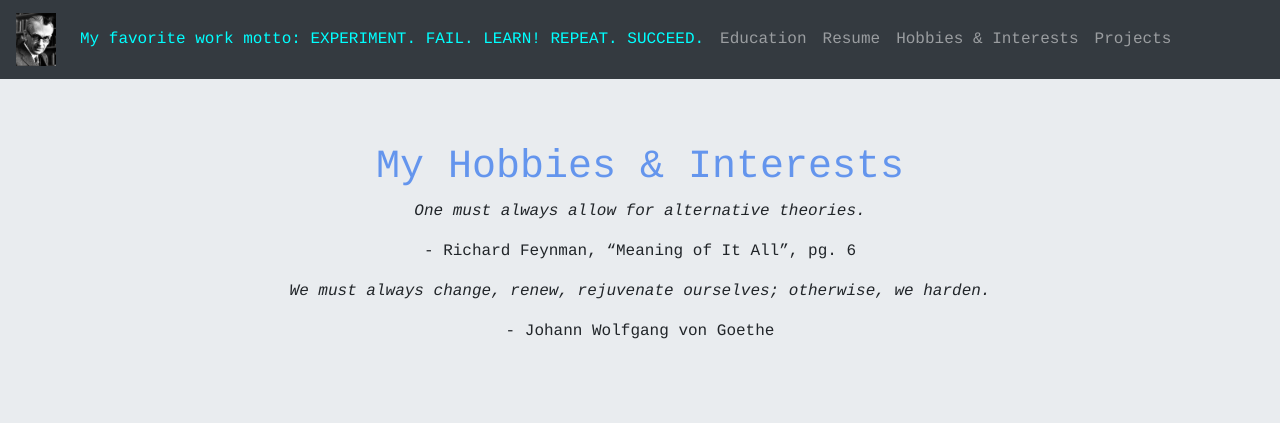
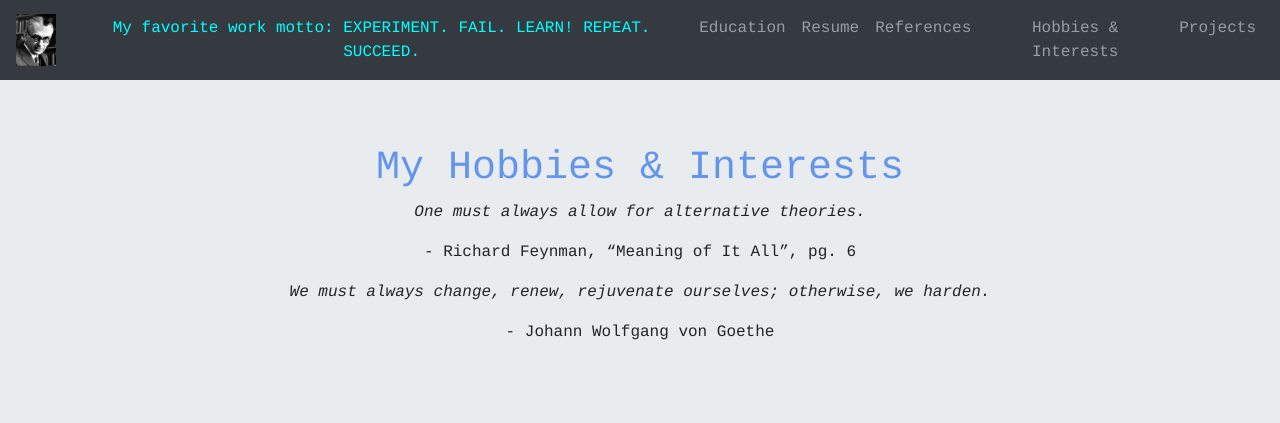
Before and after one commit to Austin-Faulkner/MyWebsite, a Flask app: page /hobbies in a window 1280 px wide. Shown: the top 423 px of the page. Run offline with Flask 2, Linux system fonts and the light colour scheme; some libraries are stand-ins or nearby versions.

Commit message:
added References.pdf

```diff
--- a/templates/education.html
+++ b/templates/education.html
@@ -54,6 +54,9 @@
       </li>
       <li class="nav-item">
           <a class="nav-link" href="{{ url_for('static', filename="css/images/Resume.pdf") }}">Resume</a>
+      </li>
+      <li class="nav-item">
+          <a class="nav-link" href="{{ url_for('static', filename="css/images/References.pdf") }}">References</a>
       </li>
       <li class="nav-item">
         <a class="nav-link" href="{{  url_for('hobbies') }}">Hobbies & Interests</a>
@@ -113,6 +116,9 @@
           <a class="nav-link" href="{{ url_for('static', filename="css/images/Resume.pdf") }}">Resume</a>
       </li>
       <li class="nav-item">
+          <a class="nav-link" href="{{ url_for('static', filename="css/images/References.pdf") }}">References</a>
+      </li>
+      <li class="nav-item">
         <a class="nav-link" href="{{  url_for('hobbies') }}">Hobbies & Interests</a>
       </li>
       <li class="nav-item">
--- a/templates/hobbies.html
+++ b/templates/hobbies.html
@@ -56,6 +56,9 @@
       </li>
       <li class="nav-item">
           <a class="nav-link" href="{{ url_for('static', filename="css/images/Resume.pdf") }}">Resume</a>
+      </li>
+      <li class="nav-item">
+          <a class="nav-link" href="{{ url_for('static', filename="css/images/References.pdf") }}">References</a>
       </li>
       <li class="nav-item">
         <a class="nav-link" href="{{  url_for('hobbies') }}">Hobbies & Interests</a>
@@ -214,6 +217,9 @@
           <a class="nav-link" href="{{ url_for('static', filename="css/images/Resume.pdf") }}">Resume</a>
       </li>
       <li class="nav-item">
+          <a class="nav-link" href="{{ url_for('static', filename="css/images/References.pdf") }}">References</a>
+      </li>
+      <li class="nav-item">
         <a class="nav-link" href="{{  url_for('hobbies') }}">Hobbies & Interests</a>
       </li>
       <li class="nav-item">
--- a/templates/homepage02.html
+++ b/templates/homepage02.html
@@ -57,6 +57,9 @@
       </li>
       <li class="nav-item">
           <a class="nav-link" href="{{ url_for('static', filename="css/images/Resume.pdf") }}">Resume</a>
+      </li>
+      <li class="nav-item">
+          <a class="nav-link" href="{{ url_for('static', filename="css/images/References.pdf") }}">References</a>
       </li>
       <li class="nav-item">
         <a class="nav-link" href="{{  url_for('hobbies') }}">Hobbies & Interests</a>
@@ -139,6 +142,9 @@
           <a class="nav-link" href="{{ url_for('static', filename="css/images/Resume.pdf") }}">Resume</a>
       </li>
       <li class="nav-item">
+          <a class="nav-link" href="{{ url_for('static', filename="css/images/References.pdf") }}">References</a>
+      </li>
+      <li class="nav-item">
         <a class="nav-link" href="{{  url_for('hobbies') }}">Hobbies & Interests</a>
       </li>
       <li class="nav-item">
```
Also changed, not shown: templates/projects.html (+7 -0 lines).
